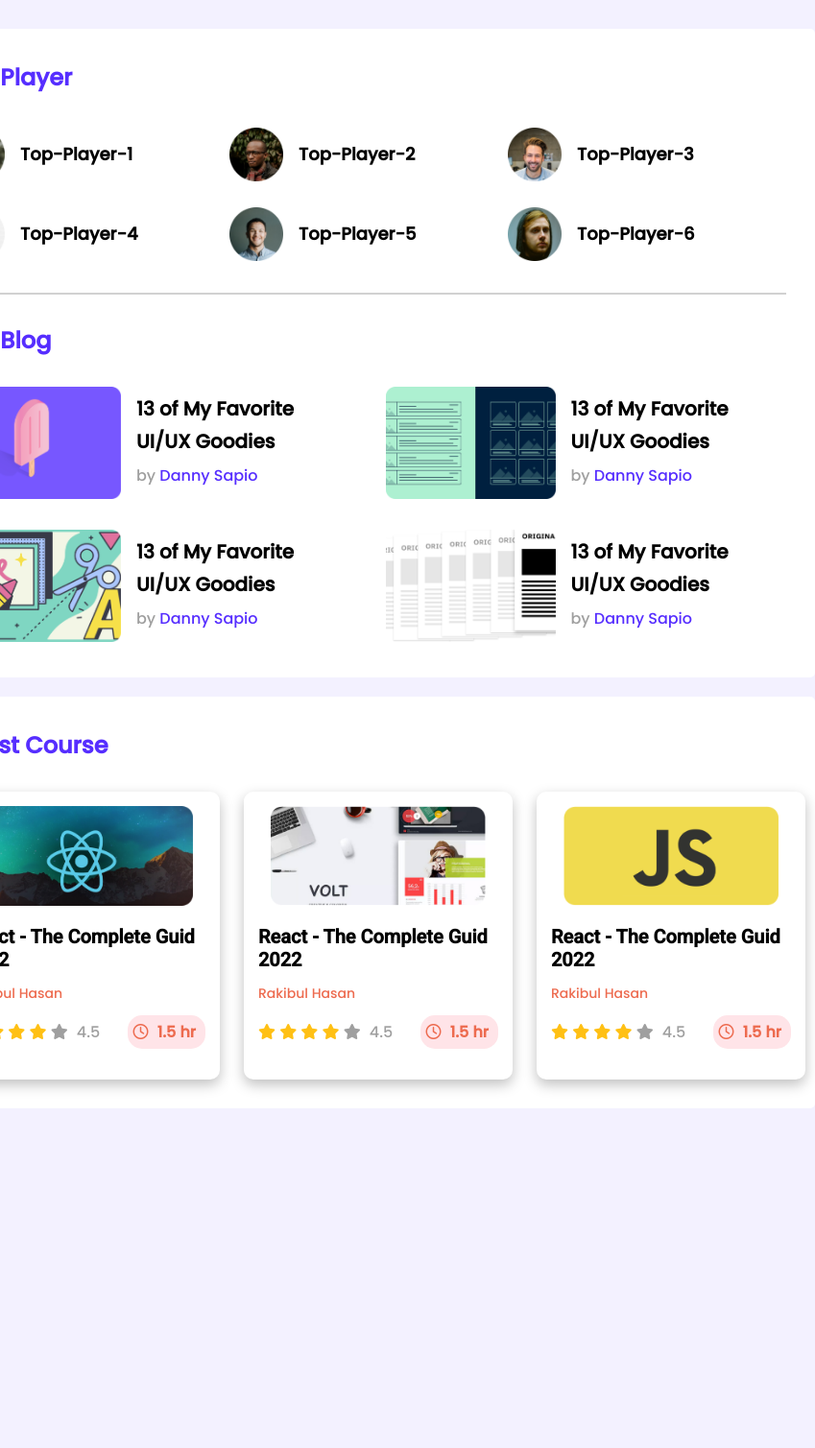
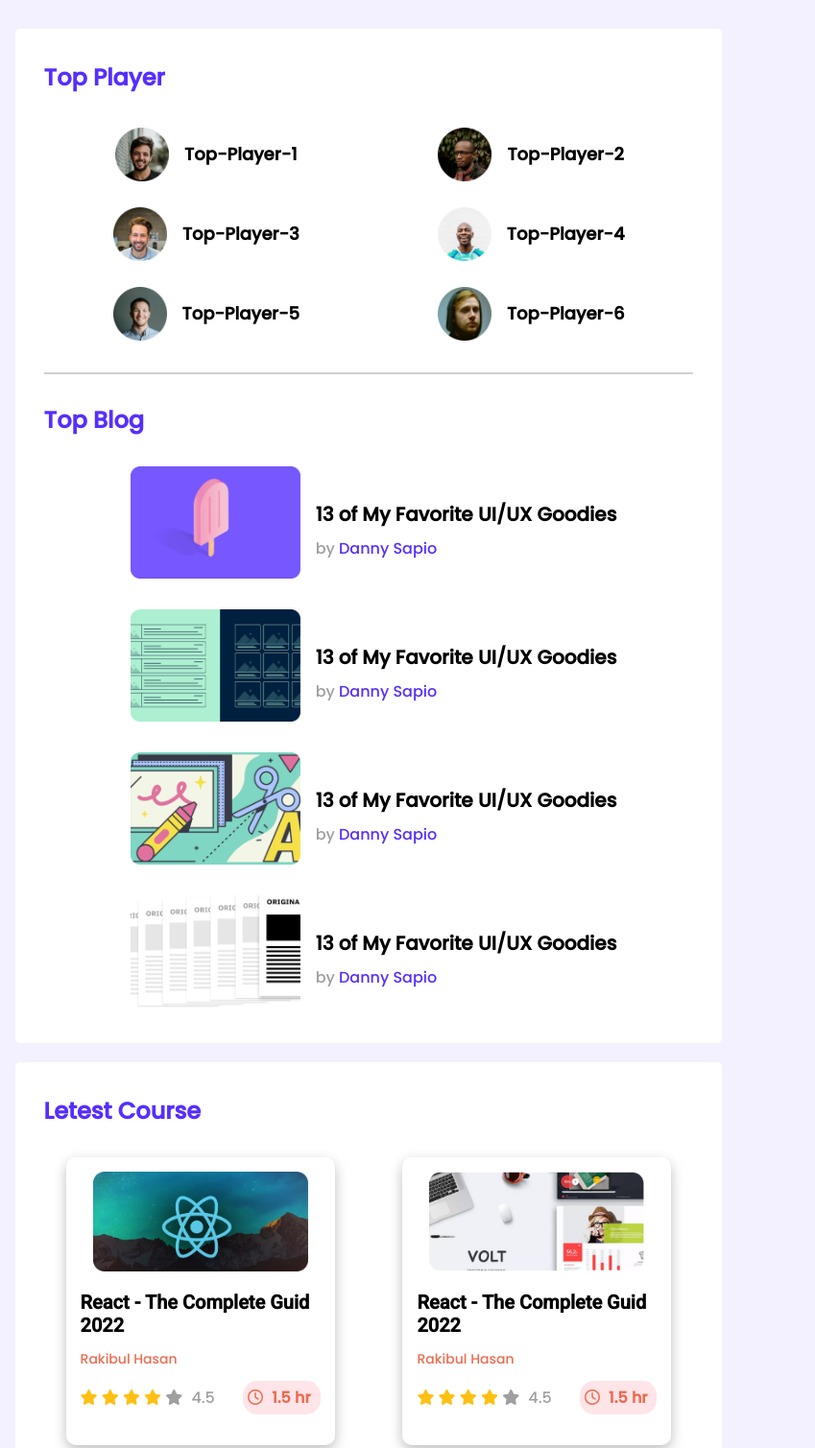
Before and after one commit to rakibul181/leader-board-css3, a plain HTML site: page index.html in a window 768 px wide. Shown: the top 1509 px of the page at 96% size, 849 px wide, since content can reach past the window. Before the commit the page ends 1185 px from the top, so only its background shows below. Drawn offline with Linux system fonts and the light colour scheme.

Commit message:
Responsive Done different device

```diff
--- a/styles/style.css
+++ b/styles/style.css
@@ -168,6 +168,15 @@ Cource :Start
 .course-duration span{
     padding: 5px;
 }
+
+/* ----------------
+Cource :end
+---------------- */
+/* ------------------------
+        Responsive part
+------------------- -----*/
+
+/* small device */
 @media screen and (max-width:576px){
     .container{
         width: 100%;
@@ -194,6 +203,30 @@ Cource :Start
         row-gap: 30px;
     }
 }
-/* ----------------
-Cource :end
----------------- */
+/* Mediam Device */
+@media screen and (min-width:577px) and (max-width:920px){
+    .container{
+        width: 90%;
+    }
+    .players{
+        grid-template-columns: repeat(2, 1fr);
+
+    }
+    .player{
+        justify-content: center;
+    }
+
+    .blogs{
+        grid-template-columns: repeat(1, 1fr);
+        padding-left: 10px;
+    }
+    .blogs .blog {
+        align-items: center;
+        justify-content: center;
+    }
+    .cources{
+        grid-template-columns: repeat(2, 1fr);
+        justify-items: center;
+        row-gap: 30px;
+    }
+}
```
